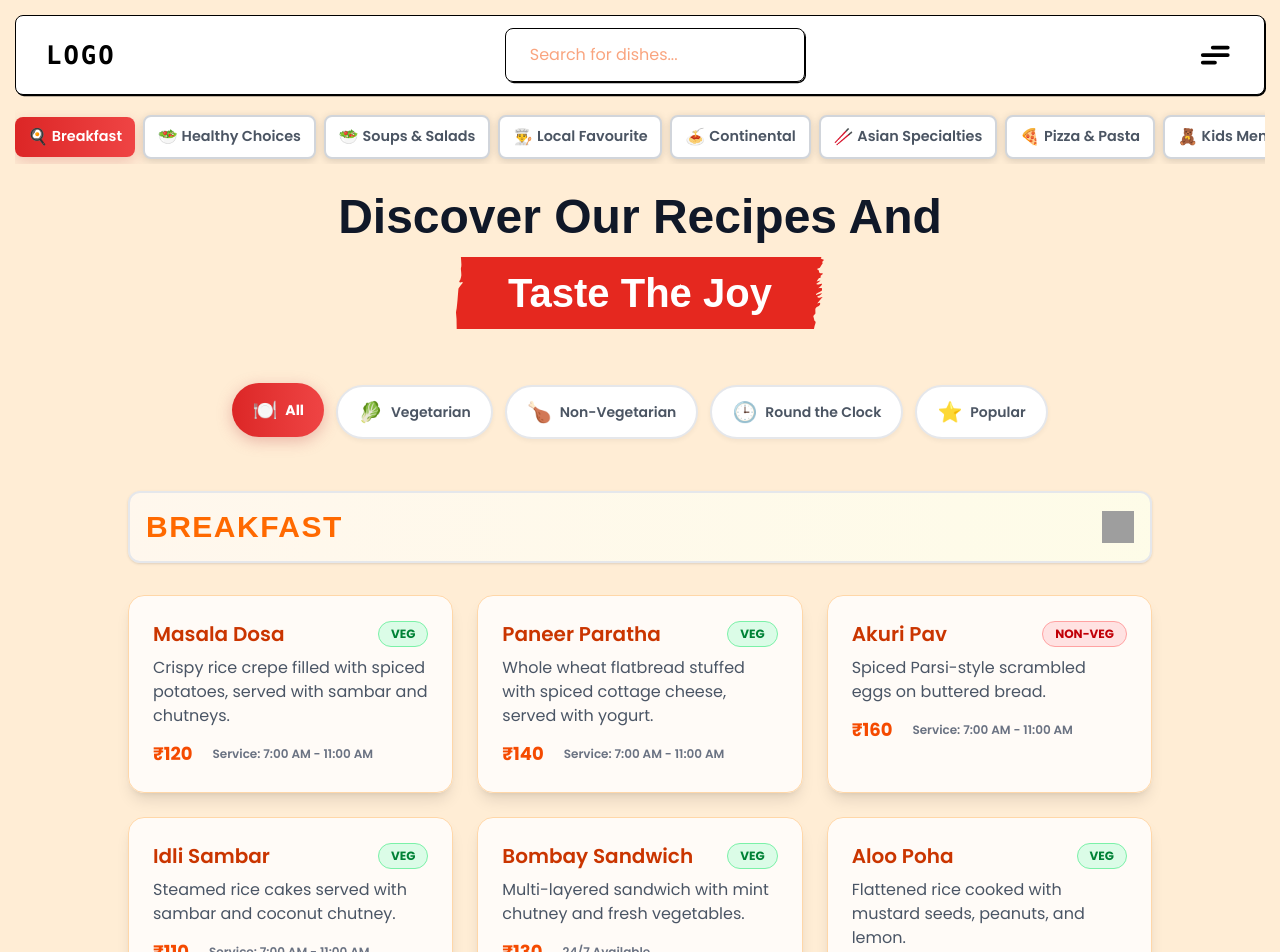
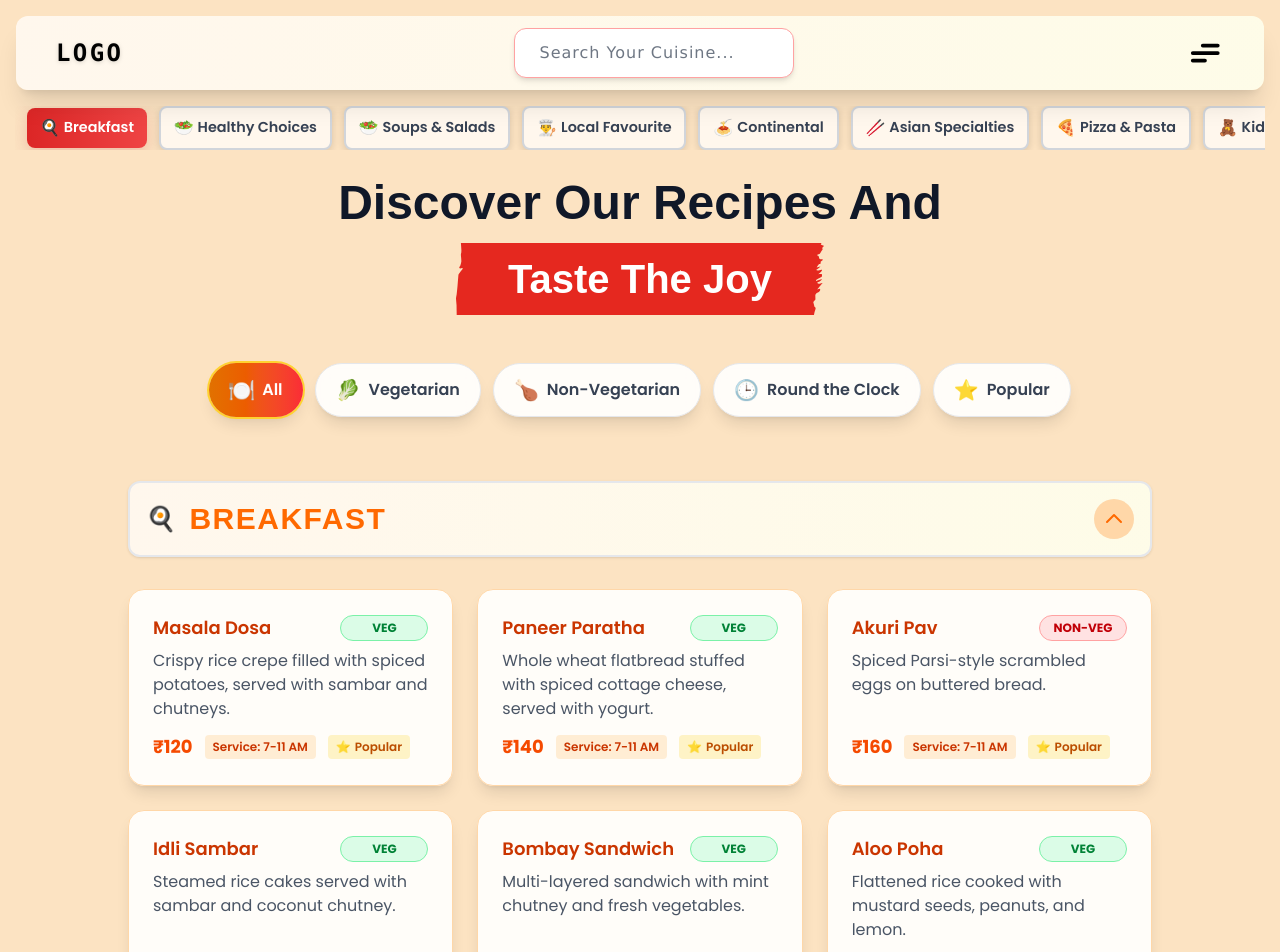
Before and after one commit to shashank-botk/Food-Ordering, a React (Vite) app: page / in a window 1280 px wide. Shown: the top 952 px of the page. Built offline with nearby package versions, Linux system fonts and the light colour scheme; grey boxes are pictures that could not be loaded; a web font is replaced by a local one.

Commit message:
feat: Some UI Changes

```diff
--- a/src/App.jsx
+++ b/src/App.jsx
@@ -17,8 +17,13 @@ function App() {
 
   return (
     <>
-      <Navbar onCategorySelect={handleCategorySelect} onSearch={handleSearch} />
-      <CategoryTabs selectedCategory={selectedCategory} />
+      <div className="sticky top-0 z-99 overflow-y-auto bg-[#fce3c2]">
+        <Navbar
+          onCategorySelect={handleCategorySelect}
+          onSearch={handleSearch}
+        />
+        <CategoryTabs selectedCategory={selectedCategory} />
+      </div>
       <main className="container mx-auto max-w-7xl px-4 py-6 pb-0 md:px-8">
         <div className="font-fun flex flex-col items-center">
           <h1 className="text-center text-5xl font-black text-gray-900">
--- a/src/components/CategoryTabs.jsx
+++ b/src/components/CategoryTabs.jsx
@@ -60,15 +60,14 @@ const CategoryTabs = () => {
   };
 
   return (
-    <div className="category-container sticky top-[106px] z-40 mx-[15px] my-[5px] flex items-center gap-[8px] py-[5px] whitespace-nowrap">
+    <div className="category-container sticky top-[106px] z-40 mx-[15px] my-[5px] flex items-center gap-3 px-3 whitespace-nowrap">
       {categories.map(({ id, label, icon }) => (
         <button
           key={id}
           type="button"
           data-tab={id}
-          className={`category-tab flex cursor-pointer items-center gap-[4px] rounded-[8px] border-2 border-[#d1d5db] bg-white px-[0.8rem] py-[0.5rem] text-[0.9rem] font-semibold text-[#4b5563] shadow-[0_2px_8px_rgba(0,0,0,0.15)] transition-all duration-300 ease-in-out select-none ${
-            activeCategory === id ? 'active' : ''
-          }`}
+          className={`category-tab flex cursor-pointer items-center gap-[4px] rounded-[8px] border-2 border-[#d1d5db] bg-orange-50 px-[0.8rem] py-[0.5rem] text-[0.9rem] font-semibold text-gray-700 shadow-[0_2px_8px_rgba(0,0,0,0.15)] transition-all duration-300 ease-in-out select-none ${activeCategory === id ? 'active' : ''
+            }`}
           onClick={() => handleCategoryClick(id)}
         >
           <span className="text-[1rem]">{icon}</span>
--- a/src/components/FilterButtons.jsx
+++ b/src/components/FilterButtons.jsx
@@ -1,8 +1,5 @@
-import React, { useState } from 'react';
+import React, { useState, useEffect } from 'react';
 
-/**
- * List of available filters for menu items.
- */
 const filters = [
   { id: 'all', label: 'All', icon: '🍽️' },
   { id: 'veg', label: 'Vegetarian', icon: '🥬' },
@@ -11,31 +8,55 @@ const filters = [
   { id: 'popular', label: 'Popular', icon: '⭐' },
 ];
 
-/**
- * FilterButtons component.
- * @param {Object} props
- * @param {string} props.selectedFilter - Currently selected filter.
- * @param {function} props.onFilterChange - Callback when filter changes.
- */
 export function FilterButtons({ selectedFilter, onFilterChange }) {
+  const [isVisible, setIsVisible] = useState(false);
+
+  useEffect(() => {
+    setIsVisible(true);
+  }, []);
+
   return (
     <div
-      className="mb-[5px] flex flex-wrap justify-center gap-[12px] py-[15px] pt-[0px]"
+      className={`flex flex-wrap justify-center gap-3 transition-all duration-700 ease-out ${isVisible ? 'translate-y-0 opacity-100' : 'translate-y-4 opacity-0'}`}
       id="filters"
     >
-      {filters.map(({ id, label, icon }) => (
+      {filters.map(({ id, label, icon }, index) => (
         <button
           key={id}
           type="button"
-          className={`flex cursor-pointer items-center gap-[8px] rounded-full border-2 border-[#e5e7eb] bg-white px-[1.25rem] py-[0.625rem] text-[0.875rem] font-semibold text-[#4b5563] shadow-[0_2px_5px_rgba(0,0,0,0.05)] transition-all duration-300 ease-[cubic-bezier(0.4,0,0.2,1)] select-none hover:-translate-y-[2px] hover:border-[#ef4444] hover:text-[#ef4444] hover:shadow-[0_4px_10px_rgba(239,68,68,0.15)] ${selectedFilter === id ? '!-translate-y-[2px] !border-none !bg-gradient-to-r !from-[#dc2626] !to-[#ef4444] !font-bold !text-white !shadow-[0_4px_15px_rgba(201,98,98,0.4)]' : ''}`}
+          className={`flex transform items-center gap-2 rounded-full px-5 py-3 text-base font-medium shadow-lg backdrop-blur-sm transition-all duration-300 ease-out hover:scale-105 hover:shadow-xl active:scale-95 ${selectedFilter === id
+            ? 'ring-opacity-50 border-none bg-gradient-to-r from-amber-600 to-red-500 text-white ring-2 ring-amber-300'
+            : 'border border-gray-200 bg-white/90 text-gray-700 hover:border-amber-300 hover:text-[#dc2626]'
+            } `}
           onClick={() => onFilterChange(id)}
+          style={{
+            animationDelay: `${index * 100}ms`,
+            animation: isVisible
+              ? `fadeSlideIn 0.6s ${index * 100}ms ease-out backwards`
+              : 'none',
+          }}
         >
-          <span className="text-[1.25rem] transition-transform duration-300 ease-in-out hover:scale-110">
+          <span
+            className={`text-xl transition-all duration-300 ${selectedFilter === id ? 'scale-110 rotate-0' : 'rotate-0'} group-hover:rotate-12`}
+          >
             {icon}
           </span>
-          <span>{label}</span>
+          <span className="font-semibold">{label}</span>
         </button>
       ))}
+
+      <style jsx>{`
+        @keyframes fadeSlideIn {
+          from {
+            opacity: 0;
+            transform: translateY(20px);
+          }
+          to {
+            opacity: 1;
+            transform: translateY(0);
+          }
+        }
+      `}</style>
     </div>
   );
 }
--- a/src/components/MenuCards.jsx
+++ b/src/components/MenuCards.jsx
@@ -1,5 +1,6 @@
-import { useState, useEffect } from 'react';
+import { useState, useEffect, useRef } from 'react';
 import { menuItems } from '../../store/menuItemData';
+import { categories } from '../../store/categoryData';
 import { FilterButtons } from './FilterButtons';
 
 const MenuCards = ({ selectedCategory, searchQuery }) => {
@@ -8,6 +9,31 @@ const MenuCards = ({ selectedCategory, searchQuery }) => {
     menuItems.map((category) => category.category),
   );
   const [filteredMenuItems, setFilteredMenuItems] = useState(menuItems);
+  const [isAnimating, setIsAnimating] = useState(false);
+  const menuRefs = useRef({});
+
+  const shortServiceHours = (service_hours) => {
+    if (service_hours === '7:00 AM - 11:00 AM') return '7-11 AM';
+    if (service_hours === '12:00 PM - 11:00 PM') return '12-11 PM';
+    if (service_hours === '6:00 PM - 11:00 PM') return '6-11 PM';
+    if (service_hours === '12:00 PM - 10:00 PM') return '12-10 PM';
+    if (service_hours === '6:00 PM - 2:00 AM') return '6 PM-2 AM';
+    // Add more rules as needed
+    return service_hours;
+  };
+
+  // Usage Example:
+  menuItems.forEach((category) => {
+    category.items.forEach((item) => {
+      item.service_hours = shortServiceHours(item.service_hours);
+    });
+  });
+
+  // Helper: Map category id to icon
+  const categoryIconMap = categories.reduce((acc, cat) => {
+    acc[cat.id] = cat.icon;
+    return acc;
+  }, {});
 
   useEffect(() => {
     let filtered = [...menuItems];
@@ -33,6 +59,10 @@ const MenuCards = ({ selectedCategory, searchQuery }) => {
     // Filter by category (when a dish is selected from dropdown)
     if (selectedCategory) {
       filtered = filtered.filter((item) => item.category === selectedCategory);
+      // Auto-open the selected category
+      setOpenCategories((prev) =>
+        prev.includes(selectedCategory) ? prev : [...prev, selectedCategory],
+      );
     }
 
     // Filter by selected filter button
@@ -45,7 +75,6 @@ const MenuCards = ({ selectedCategory, searchQuery }) => {
           } else if (selectedFilter === 'nonveg') {
             itemsInCategory = itemsInCategory.filter((item) => !item.is_veg);
           } else if (selectedFilter === 'roundtheclock') {
-            // Exclude 24-hour dishes (available_24h true or service_hours empty)
             itemsInCategory = itemsInCategory.filter(
               (item) =>
                 !item.available_24h &&
@@ -66,8 +95,37 @@ const MenuCards = ({ selectedCategory, searchQuery }) => {
         .filter(Boolean);
     }
 
+    // Animate the transition
+    setIsAnimating(true);
+    setTimeout(() => {
       setFilteredMenuItems(filtered);
+      setIsAnimating(false);
+    }, 300);
   }, [searchQuery, selectedCategory, selectedFilter]);
+
+  // Setup intersection observer for animation
+  useEffect(() => {
+    const observerOptions = {
+      root: null,
+      rootMargin: '0px',
+      threshold: 0.1,
+    };
+
+    const observer = new IntersectionObserver((entries) => {
+      entries.forEach((entry) => {
+        if (entry.isIntersecting) {
+          entry.target.classList.add('animate-in');
+          observer.unobserve(entry.target);
+        }
+      });
+    }, observerOptions);
+
+    // Observe all menu category elements
+    const elements = document.querySelectorAll('.menu-category');
+    elements.forEach((el) => observer.observe(el));
+
+    return () => observer.disconnect();
+  }, [filteredMenuItems]);
 
   const toggleCategory = (category) => {
     setOpenCategories((prev) =>
@@ -77,43 +135,81 @@ const MenuCards = ({ selectedCategory, searchQuery }) => {
     );
   };
 
+  const getCategoryIcon = (catId) => {
+    return categoryIconMap[catId] || '🍴';
+  };
+
   return (
     <div className="flex flex-col items-center justify-center gap-6 p-8">
-      <div className="py-2">
+      <div className="w-full max-w-5xl">
         <FilterButtons
           selectedFilter={selectedFilter}
           onFilterChange={setSelectedFilter}
         />
       </div>
 
+      {filteredMenuItems.length === 0 ? (
+        <div className="animate-fadeIn flex flex-col items-center justify-center py-16 text-center">
+          <div className="mb-4 animate-bounce text-6xl">🍽️</div>
+          <h3 className="mb-2 text-2xl font-semibold text-gray-700">
+            No menu items found
+          </h3>
+          <p className="max-w-md text-gray-500">
+            Try changing your filters or selecting a different category to
+            discover more delicious options.
+          </p>
+        </div>
+      ) : (
+        <div
+          className={`w-full transition-opacity duration-300 ${isAnimating ? 'opacity-50' : 'opacity-100'}`}
+        >
           {filteredMenuItems.map((val, index) => (
             <div
               key={index}
               data-category={val.category}
-          className="mb-8 flex w-full max-w-5xl flex-col items-center justify-center gap-4"
+              className="menu-category mx-auto mb-8 flex w-full max-w-5xl translate-y-10 transform flex-col items-center justify-center gap-4 rounded-xl opacity-0"
+              style={{ transitionDelay: `${index * 100}ms` }}
             >
               {/* Category Header with Toggle Button */}
               <div className="flex w-full items-center justify-between">
                 <button
-              className="flex w-full items-center justify-between rounded-xl border-2 border-gray-200 bg-gradient-to-r from-orange-50 to-yellow-50 p-4 text-left text-3xl font-bold text-orange-500 shadow transition hover:border-orange-300 hover:bg-white"
+                  className="flex w-full items-center justify-between rounded-xl border-2 border-gray-200 bg-gradient-to-r from-orange-50 to-yellow-50 p-4 text-left text-3xl font-bold text-orange-500 shadow transition-all duration-300 hover:border-orange-300 hover:bg-white hover:shadow-lg"
                   onClick={() => toggleCategory(val.category)}
                 >
-              <span className="font-fun tracking-wider uppercase">
+                  <span className="font-fun flex items-center tracking-wider uppercase">
+                    <span className="mr-3 inline-block text-2xl">
+                      {getCategoryIcon(val.category)}
+                    </span>
                     {val.category.replace(/_/g, ' ')}
                   </span>
-              <img
-                className={`h-8 w-8 transition-transform duration-300 ${!openCategories.includes(val.category) ? 'rotate-0' : 'rotate-180'}`}
-                src="https://img.icons8.com/?size=100&id=5fN9OjLoJlzY&format=png&color=000000"
-                alt="Toggle"
+                  <div
+                    className={`rounded-full bg-orange-100 p-2 transition-all duration-300 ${openCategories.includes(val.category)
+                      ? 'rotate-180 bg-orange-200'
+                      : ''
+                      }`}
+                  >
+                    <svg
+                      xmlns="http://www.w3.org/2000/svg"
+                      className="h-6 w-6 text-orange-500"
+                      fill="none"
+                      viewBox="0 0 24 24"
+                      stroke="currentColor"
+                    >
+                      <path
+                        strokeLinecap="round"
+                        strokeLinejoin="round"
+                        strokeWidth={2}
+                        d="M19 9l-7 7-7-7"
                       />
+                    </svg>
+                  </div>
                 </button>
               </div>
 
               {/* Show Menu Items - Open by Default */}
               <div
-            className={`w-full transition-all duration-500 ease-in-out ${
-              openCategories.includes(val.category)
-                ? 'max-h-[2000px] scale-y-100 opacity-100'
+                className={`w-full transition-all duration-500 ease-in-out ${openCategories.includes(val.category)
+                  ? 'max-h-[5000px] scale-y-100 opacity-100'
                   : 'pointer-events-none max-h-0 scale-y-95 opacity-0'
                   }`}
               >
@@ -121,34 +217,54 @@ const MenuCards = ({ selectedCategory, searchQuery }) => {
                   {val.items.map((item, itemIndex) => (
                     <li
                       key={itemIndex}
-                  className="menu-item group flex flex-col rounded-2xl border border-orange-200 bg-white/80 p-6 shadow-lg transition-all duration-300 hover:-translate-y-1 hover:border-orange-400 hover:bg-orange-50 hover:shadow-2xl"
+                      className="menu-item group flex flex-col rounded-2xl border border-orange-200 bg-white/90 p-6 shadow-lg transition-all duration-300 hover:-translate-y-2 hover:border-orange-400 hover:bg-orange-50 hover:shadow-2xl"
+                      style={{
+                        animationDelay: `${itemIndex * 100}ms`,
+                        animation: openCategories.includes(val.category)
+                          ? `fadeSlideUp 0.5s ${itemIndex * 100}ms ease-out backwards`
+                          : 'none',
+                      }}
                     >
                       <div className="mb-2 flex items-center justify-between">
-                    <h3 className="text-xl font-semibold text-orange-700 group-hover:text-orange-900">
+                        <h3 className="text-[18px] font-semibold text-orange-700 transition-colors duration-300 group-hover:text-orange-900">
                           {item.name}
                         </h3>
                         <span
-                      className={`ml-2 rounded-full px-3 py-1 text-xs font-bold ${
-                        item.is_veg
-                          ? 'border border-green-300 bg-green-100 text-green-700'
-                          : 'border border-red-300 bg-red-100 text-red-700'
+                          className={`ml-2 flex w-22 items-center justify-center rounded-full px-2 py-1 text-xs font-bold transition-all duration-300 ${item.is_veg
+                            ? 'w-22 border border-green-300 bg-green-100 text-green-700 group-hover:bg-green-200'
+                            : 'border border-red-300 bg-red-100 text-red-700 group-hover:bg-red-200'
                             }`}
                         >
                           {item.is_veg ? 'VEG' : 'NON-VEG'}
                         </span>
                       </div>
-                  <p className="mb-3 text-gray-600">{item.description}</p>
-                  <div className="flex flex-wrap items-center gap-3 text-sm text-gray-500">
-                    <span className="text-lg font-bold text-orange-600">
+                      <p className="mb-3 text-gray-600 transition-colors duration-300 group-hover:text-gray-700">
+                        {item.description}
+                      </p>
+                      <div className="mt-auto flex flex-wrap items-center gap-3 text-sm text-gray-500">
+                        <span className="text-lg font-bold text-orange-600 transition-colors duration-300 group-hover:text-orange-700">
                           ₹{item.base_price}
                         </span>
                         <span
-                      className={`$$ {item.available_24h ? 'bg-blue-100 text-blue-700' : 'bg-gray-100 text-gray-500' } rounded px-2 py-1 text-xs font-semibold`}
+                          className={`rounded px-2 py-1 text-xs font-semibold transition-colors duration-300 ${item.available_24h
+                            ? 'bg-blue-100 text-blue-700 group-hover:bg-blue-200'
+                            : item.service_hours
+                              ? 'bg-orange-100 text-orange-700 group-hover:bg-orange-200'
+                              : 'bg-gray-100 text-gray-500 group-hover:bg-gray-200'
+                            }`}
                         >
                           {item.available_24h
                             ? '24/7 Available'
-                        : `Service: ${item.service_hours}`}
+                            : item.service_hours
+                              ? `Service: ${item.service_hours}`
+                              : 'Not Available'}
                         </span>
+
+                        {item.popular && (
+                          <span className="flex items-center gap-1 rounded bg-amber-100 px-2 py-1 text-xs font-semibold text-amber-700 transition-colors duration-300 group-hover:bg-amber-200">
+                            <span>⭐</span> Popular
+                          </span>
+                        )}
                       </div>
                     </li>
                   ))}
@@ -157,6 +273,8 @@ const MenuCards = ({ selectedCategory, searchQuery }) => {
             </div>
           ))}
         </div>
+      )}
+    </div>
   );
 };
 
--- a/src/components/Navbar.jsx
+++ b/src/components/Navbar.jsx
@@ -9,9 +9,9 @@ const Navbar = ({ onCategorySelect, onSearch }) => {
   };
 
   return (
-    <nav className="will-change-opacity sticky top-[15px] z-50 m-[15px] flex items-center justify-between rounded-[0.5rem] border border-black bg-white p-[10px_30px] shadow-[1px_1.2px_0_#000]">
-      <div className="logo">
-        <h1 className="text-darkred no-drag animate-[float_3s_ease-in-out_infinite] cursor-pointer font-mono text-[1.6rem] font-semibold tracking-[2px] transition-transform duration-300 ease-in-out will-change-transform select-none">
+    <nav className="sticky top-4 z-50 mx-4 my-4 flex items-center justify-between rounded-xl border-gray-300 bg-gradient-to-r from-orange-50 to-yellow-50 px-10 py-3 shadow-xl transition-all duration-300">
+      <div className="logo flex items-center gap-2">
+        <h1 className="animate-[float_3s_ease-in-out_infinite] cursor-pointer font-mono text-2xl font-bold tracking-widest text-black drop-shadow-sm select-none">
           LOGO
         </h1>
       </div>
--- a/src/components/SearchBar.jsx
+++ b/src/components/SearchBar.jsx
@@ -12,14 +12,12 @@ const SearchBar = ({ onCategorySelect, onSearch }) => {
       setDishSuggestions([]);
       return;
     }
-    // Flatten all dishes with their category
     const allDishes = menuItems.flatMap((category) =>
       category.items.map((dish) => ({
         ...dish,
         categoryId: category.category,
       })),
     );
-    // Filter dishes by name only (not description)
     const filtered = allDishes.filter((dish) =>
       dish.name.toLowerCase().includes(searchQuery.toLowerCase()),
     );
@@ -31,11 +29,10 @@ const SearchBar = ({ onCategorySelect, onSearch }) => {
     setShowSuggestions(true);
   };
 
-  // Handle Enter key for search
   const handleKeyDown = (e) => {
     if (e.key === 'Enter') {
       setShowSuggestions(false);
-      onCategorySelect(null); // Show all relevant categories
+      onCategorySelect(null);
       onSearch(searchQuery);
       inputRef.current.blur();
     }
@@ -49,27 +46,27 @@ const SearchBar = ({ onCategorySelect, onSearch }) => {
   };
 
   return (
-    <div className="relative">
+    <div className="relative w-[280px] max-w-full">
       <input
         ref={inputRef}
         type="text"
         value={searchQuery}
         onChange={handleSearch}
         onKeyDown={handleKeyDown}
-        placeholder="Search for dishes..."
+        placeholder="Search Your Cuisine..."
         aria-label="Search"
-        className="placeholder:word-spacing-[1.5px] m-[2px] w-[300px] rounded-[0.5rem] border-[1.5px] border-black p-[0.875rem_1.5rem] text-base text-orange-600 shadow-[1px_1.2px_0_#000] transition-all duration-[0.25s] ease-in-out outline-none"
+        className="placeholder:word-spacing-[1.5px] placeholder:translate-y-0.4 w-full rounded-xl border border-red-300 bg-white px-5 py-3 text-base text-red-600 shadow-md transition-all duration-200 outline-none not-placeholder-shown:font-[Verdana,Geneva,Tahoma,sans-serif] not-placeholder-shown:tracking-[1px] placeholder:p-[0_0.3rem] placeholder:font-[Verdana,Geneva,Tahoma,sans-serif] placeholder:font-medium placeholder:tracking-[1px] placeholder:text-gray-600 placeholder:opacity-80 focus:border-orange-500 focus:ring-2 focus:ring-orange-200"
       />
 
       {showSuggestions && dishSuggestions.length > 0 && (
-        <div className="absolute z-50 mt-1.5 ml-[2.2px] max-h-[400px] w-[300px] overflow-y-auto rounded-lg border bg-white shadow-lg">
+        <div className="animate-fade-in absolute left-0 z-50 mt-2 max-h-72 w-full overflow-y-auto rounded-xl border border-orange-100 bg-white shadow-xl">
           {dishSuggestions.map((dish, idx) => (
             <div
               key={idx}
-              className="flex cursor-pointer px-4 py-2 hover:bg-orange-50"
+              className="flex cursor-pointer px-5 py-2 transition-colors hover:bg-gray-100"
               onClick={() => handleDishSelect(dish)}
             >
-              <span className="font-medium text-orange-700">{dish.name}</span>
+              <span className="font-medium text-gray-700">{dish.name}</span>
             </div>
           ))}
         </div>
--- a/src/index.css
+++ b/src/index.css
@@ -22,14 +22,14 @@ html {
 body {
   /* background-image: url('/images/globalBackground.webp'); */
   /* min-height: 100vh; */
-  background-color: #ffedd5;
+  background-color: #fce3c2;
   /* background-position: center; */
   /* background-size: cover; */
 }
 
 ::-webkit-scrollbar {
-  width: 3px;
-  height: 3px;
+  width: 4px;
+  height: 4px;
 }
 
 ::-webkit-scrollbar-track {
@@ -114,3 +114,24 @@ body {
   border: none;
   box-shadow: 0 5px 15px rgba(201, 98, 98, 0.3);
 }
+
+/* Menu Cards Section */
+
+.animate-fadeIn {
+  animation: fadeSlideUp 0.5s ease-out forwards;
+}
+
+.menu-category.animate-in {
+  animation: fadeSlideUp 0.6s ease-out forwards;
+}
+
+@keyframes fadeSlideUp {
+  from {
+    opacity: 0;
+    transform: translateY(20px);
+  }
+  to {
+    opacity: 1;
+    transform: translateY(0);
+  }
+}
--- a/store/menuItemData.js
+++ b/store/menuItemData.js
@@ -61,15 +61,7 @@ export const menuItems = [
         base_price: 100,
         popular: false,
       },
-      {
-        name: 'Chole Bhature',
-        description: 'Spicy chickpea curry served with deep-fried bread.',
-        is_veg: true,
-        available_24h: false,
-        service_hours: '7:00 AM - 11:00 AM',
-        base_price: 150,
-        popular: false,
-      },
+
       {
         name: 'Medu Vada',
         description: 'Crispy lentil doughnuts served with sambar and chutney.',
@@ -280,15 +272,6 @@ export const menuItems = [
         popular: false,
       },
       {
-        name: 'Sprouted Moong Salad',
-        description: 'Sprouted green gram with lemon and spices.',
-        is_veg: true,
-        available_24h: true,
-        service_hours: '',
-        base_price: 150,
-        popular: false,
-      },
-      {
         name: 'Beetroot Raita',
         description: 'Yogurt salad with grated beetroot.',
         is_veg: true,
@@ -610,7 +593,7 @@ export const menuItems = [
         popular: true,
       },
       {
-        name: 'Chicken 65 (Chinese Style)',
+        name: 'Chicken 65',
         description: 'Crispy fried chicken with Indo-Chinese spices.',
         is_veg: false,
         available_24h: true,
```
Lines whose indentation alone changed are shown as unchanged.
